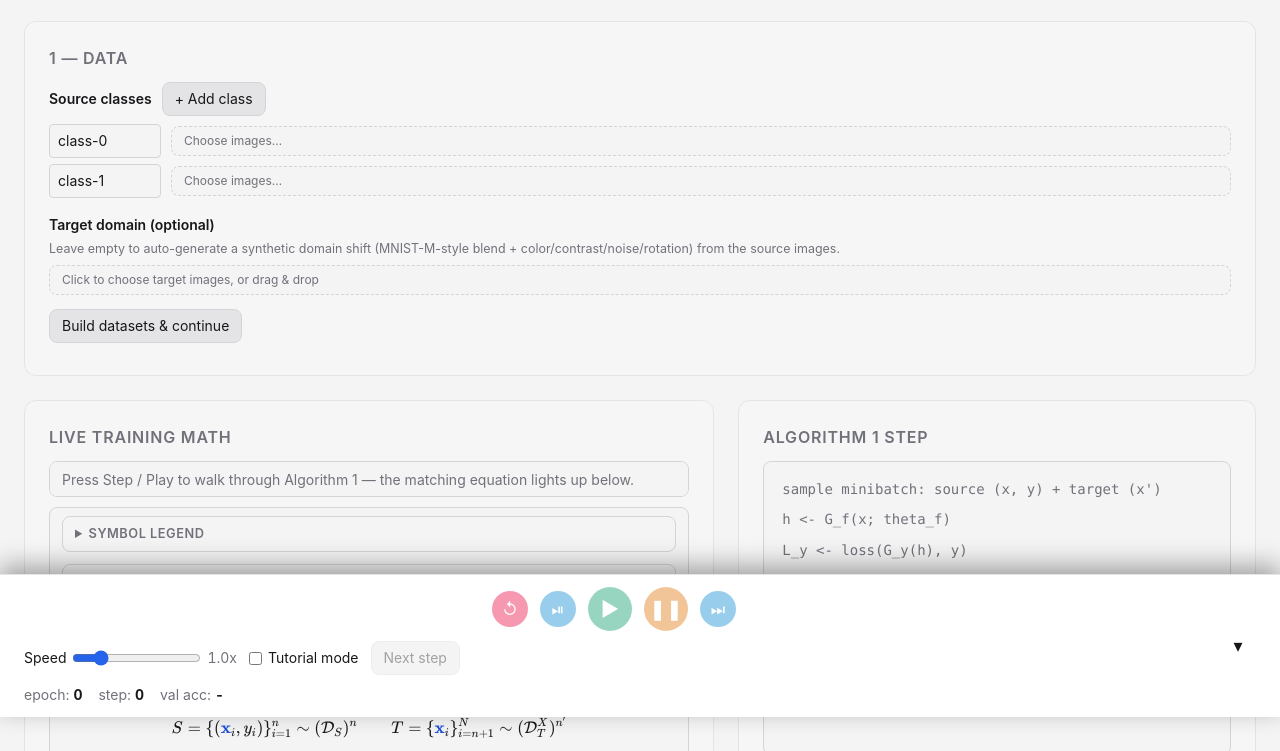
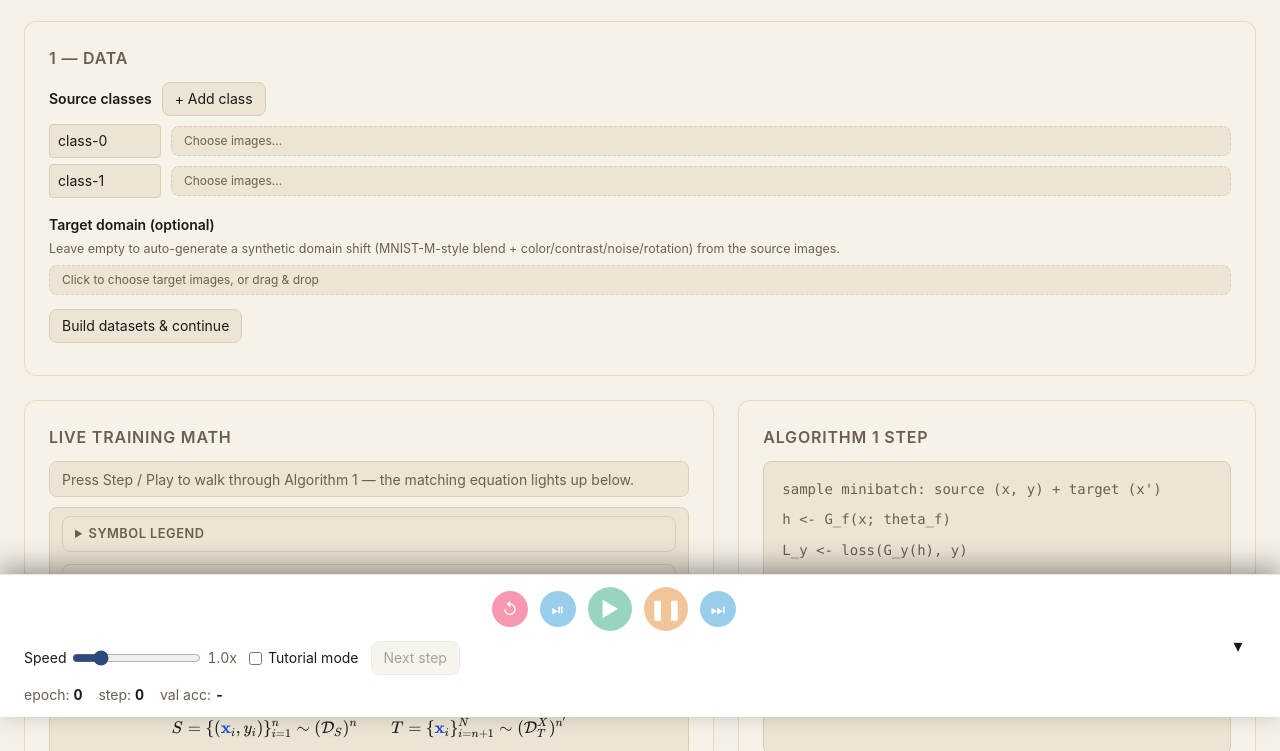
Before and after one commit to gitmit1tbcopters/DANN-LIVE, a website built with Vite: page index.html in a window 1280 px wide. Shown: the part 83-834 px from the top of the page. Built offline with nearby package versions, Linux system fonts and the light colour scheme; what @tensorflow/tfjs would draw is missing.

Commit message:
style: replace theme tokens with Paper Lab Journal palette
Dark mode becomes "night desk lamp" (warm brown/cream), light mode
becomes cream paper with blue-black ink and red-pen accents.

```diff
--- a/src/ui/layout.css
+++ b/src/ui/layout.css
@@ -17,34 +17,34 @@
 }
 
 :root {
-  --bg: #09090b;
-  --panel-bg: #18181b;
-  --sunken: #09090b;
-  --border: #27272a;
-  --border-card: #18181b;
-  --text: #fafafa;
-  --text-dim: #a1a1aa;
-  --accent: #3b82f6;
-  --accent-hover: #2563eb;
-  --accent-rose: #e11d8f;
-  --surface: #27272a;
-  --surface-hover: #3f3f46;
+  --bg: #1a1512;
+  --panel-bg: #241d18;
+  --sunken: #14100d;
+  --border: #3a2f26;
+  --border-card: #2e2620;
+  --text: #f0e6d6;
+  --text-dim: #b3a390;
+  --accent: #6b8cc0;
+  --accent-hover: #8ba8d4;
+  --accent-rose: #e0574a;
+  --surface: #2e2620;
+  --surface-hover: #3a2f26;
   color-scheme: dark;
 }
 
 :root[data-theme='light'] {
-  --bg: #f4f4f5;
-  --panel-bg: #fafafa;
-  --sunken: #f4f4f5;
-  --border: #d4d4d8;
-  --border-card: #e4e4e7;
-  --text: #18181b;
-  --text-dim: #71717a;
-  --accent: #2563eb;
-  --accent-hover: #1d4ed8;
-  --accent-rose: #db2777;
-  --surface: #e4e4e7;
-  --surface-hover: #d4d4d8;
+  --bg: #f5f0e6;
+  --panel-bg: #faf6ec;
+  --sunken: #ece4d4;
+  --border: #d8cdb8;
+  --border-card: #e3d9c4;
+  --text: #1c1a17;
+  --text-dim: #6b5f4f;
+  --accent: #2c4a7c;
+  --accent-hover: #1e3660;
+  --accent-rose: #c0392b;
+  --surface: #ece4d4;
+  --surface-hover: #ddd0b5;
   color-scheme: light;
 }
 
```
